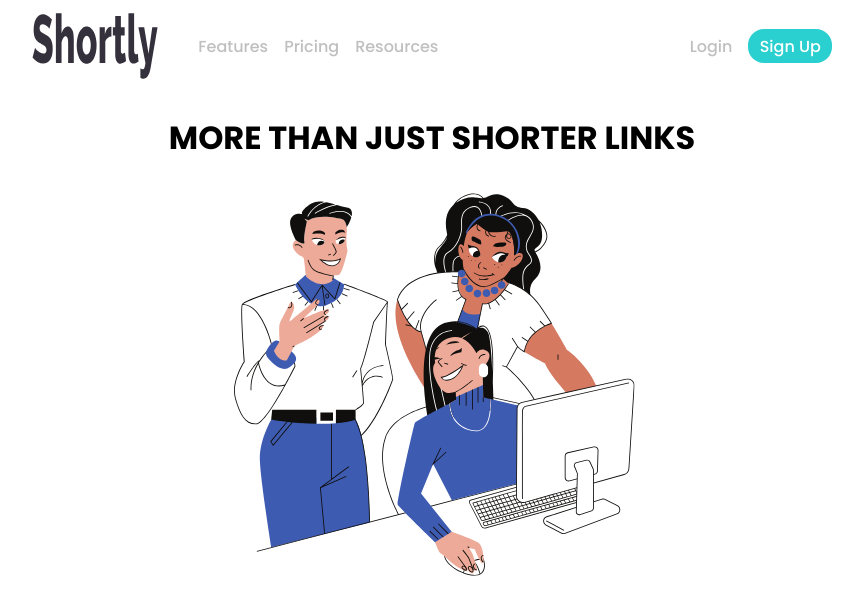
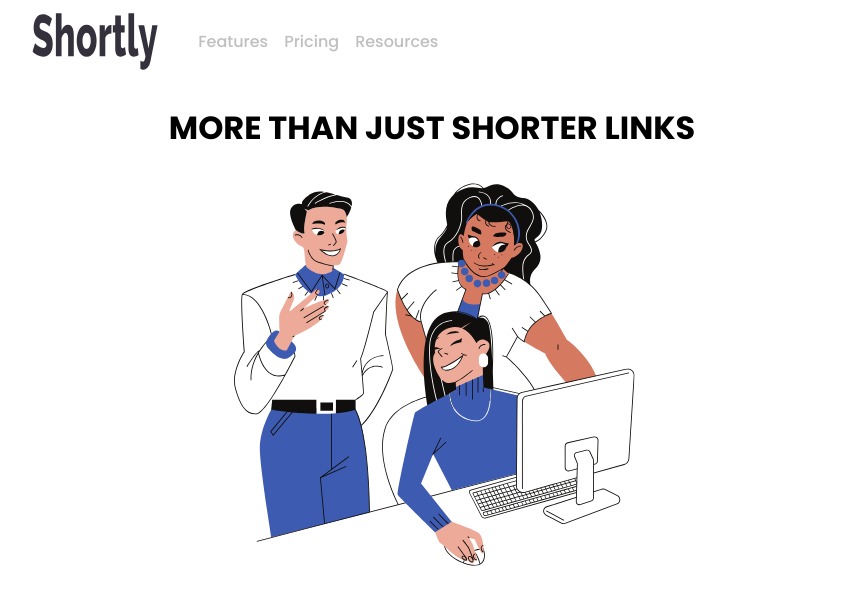
Before and after one commit to mukeshgurpude/next-shortner, a Next.js app: page / in a window 1280 px wide. Shown: the top 614 px of the page, without its empty margins (208-1071 px from the left). Built offline with nearby package versions, Linux system fonts and the light colour scheme.

Commit message:
fix: image position

```diff
--- a/components/header.js
+++ b/components/header.js
@@ -18,10 +18,6 @@ export default function Header() {
     <Toggle open={open} toggle={() => setOpen(c => !c)} />
     <LinkWrapper>
       <ul>{ links.map((link, i) => <Link key={i} {...link} />) }</ul>
-      <ul>
-        <Link href='#'>Login</Link>
-        <Link href='#' variant='button'>Sign Up</Link>
-      </ul>
     </LinkWrapper>
   </Wrapper>
 }
--- a/components/input.js
+++ b/components/input.js
@@ -1,9 +1,9 @@
 import styled from 'styled-components'
 import { flex, layout } from 'styled-system'
 
-export default function Input() {
+export default function Input({ addLink }) {
   return <Wrapper>
-    <Landing width={1}>
+    <Landing>
       <h1>MORE THAN JUST SHORTER LINKS</h1>
       <ImageWrapper />
     </Landing>
@@ -20,7 +20,8 @@ const Landing = styled('div')({
   display: 'flex',
   justifyContent: 'space-around',
   padding: '0 1em',
-  flexDirection: 'column'
+  flexDirection: 'column',
+  width: '100%'
 }, layout)
 
 const ImageWrapper = styled.div`
--- a/pages/index.js
+++ b/pages/index.js
@@ -1,6 +1,12 @@
+import { useState } from 'react'
 import Input from '../components/input'
 
 export default function Home() {
+  const [links, setLinks] = useState([])
+  function addLink(new_link) {
+    setLinks(current => [...current, new_link])
+  }
+
   return <>
     <Input />
   </>
```
